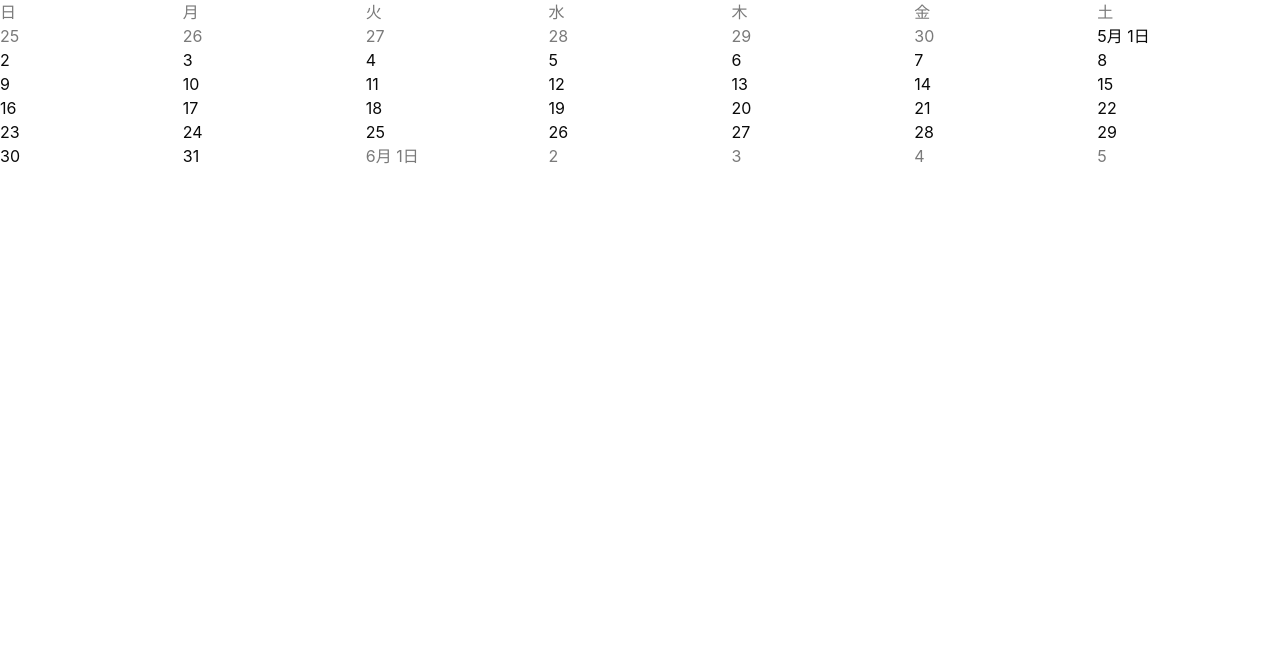
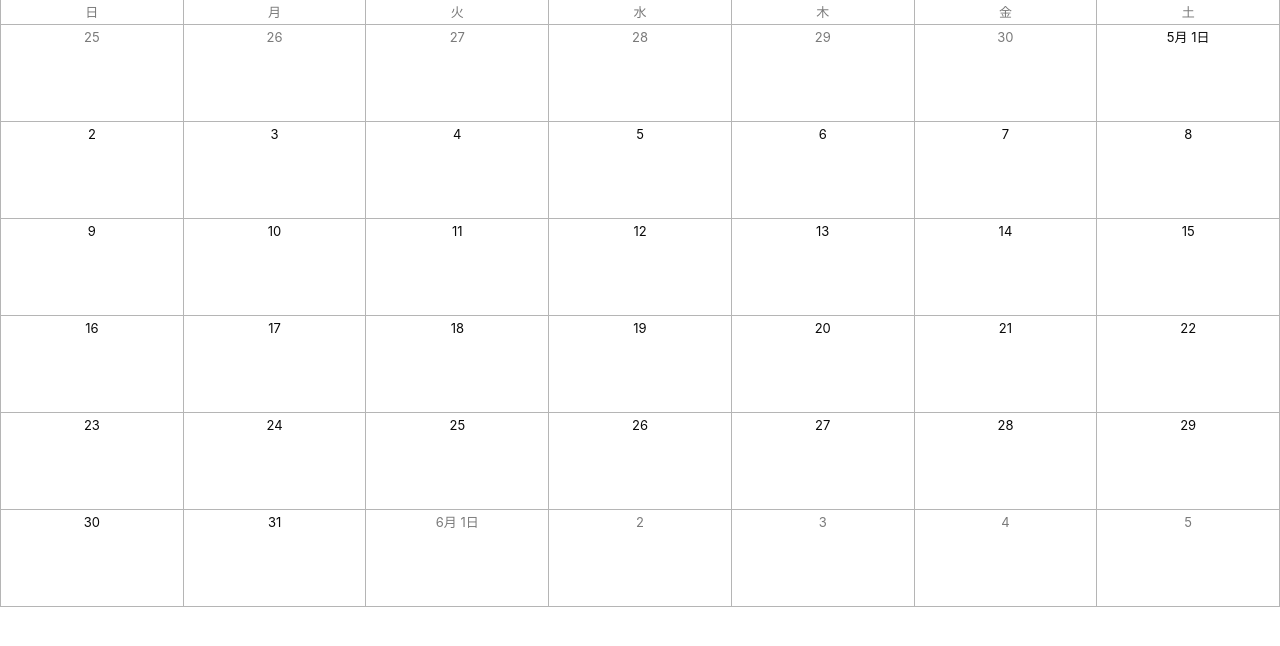
Before and after one commit to Uro3/calendar-app, a React (Create React App) app: page / in a window 1280 px wide. Shown: the top 646 px of the page. Built offline with nearby package versions, Linux system fonts and the light colour scheme.

Commit message:
fix style of calendar

```diff
--- a/src/components/Calendar.tsx
+++ b/src/components/Calendar.tsx
@@ -2,6 +2,7 @@ import React from 'react';
 import { CalendarState } from '../types';
 import { useAppSelector } from '../hooks';
 import { DISPLAY_DAYS } from '../constants';
+import style from './Calender.module.scss';
 import CalenderElemntSlot from './CalenderElementSlot';
 import CalenderHeader from './CalenderHeader';
 import CalenderContent from './CalenderContent';
@@ -22,7 +23,7 @@ const Calendar: React.FC = () => {
   );
 
   return (
-    <div className="columns is-multiline is-gapless is-mobile">
+    <div className={`columns is-multiline is-gapless is-mobile ${style.container}`}>
       {headers}
       {contents}
     </div>
--- a/src/components/Calender.module.scss
+++ b/src/components/Calender.module.scss
@@ -1,3 +1,22 @@
+@import 'bulma/sass/utilities/derived-variables.sass';
+
+.container {
+  border-left: 1px solid $grey-light;
+}
+
 .element {
   min-width: calc(100% / 7);
+  border-bottom: 1px solid $grey-light;
+  border-right: 1px solid $grey-light;
 }
+
+.caption {
+  padding: 3px 0;
+  height: 24px;
+  text-align: center;
+  font-size: 13px;
+}
+
+.content {
+  height: 72px
+}
--- a/src/components/CalenderContent.tsx
+++ b/src/components/CalenderContent.tsx
@@ -1,5 +1,6 @@
 import React from 'react';
 import { CalendarContent as CalendarContentType } from '../types';
+import style from './Calender.module.scss';
 
 type Props = {
   content: CalendarContentType;
@@ -13,9 +14,12 @@ const CalendarContent: React.FC<Props> = props => {
 
   return (
     <>
-      <span className={dateTextColorClass}>
-        {displayDate}
-      </span>
+      <div className={style.caption}>
+        <span className={dateTextColorClass}>
+          {displayDate}
+        </span>
+      </div>
+      <div className={style.content}></div>
     </>
   );
 }
--- a/src/components/CalenderElementSlot.tsx
+++ b/src/components/CalenderElementSlot.tsx
@@ -3,7 +3,7 @@ import style from './Calender.module.scss';
 
 const CalendarElemntSlot: React.FC = props => {
   return (
-    <div className={`${style.element} column`}>
+    <div className={`column ${style.element}`}>
       {props.children}
     </div>
   );
--- a/src/components/CalenderHeader.tsx
+++ b/src/components/CalenderHeader.tsx
@@ -1,4 +1,5 @@
 import React from 'react';
+import style from './Calender.module.scss';
 
 type Props = {
   value: string;
@@ -6,11 +7,11 @@ type Props = {
 
 const CalendarHeader: React.FC<Props> = props => {
   return (
-    <>
+    <div className={style.caption}>
       <span className='has-text-grey'>
         {props.value}
       </span>
-    </>
+    </div>
   );
 }
 
```
